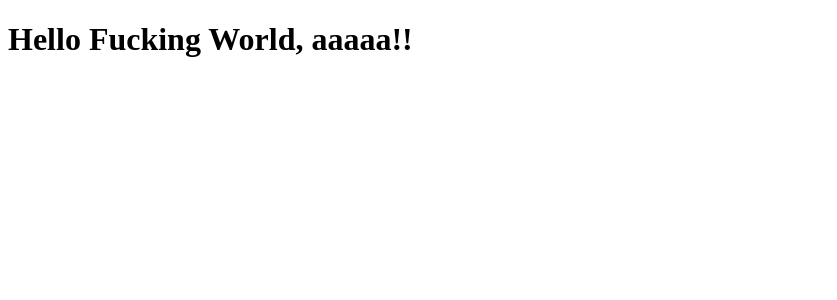
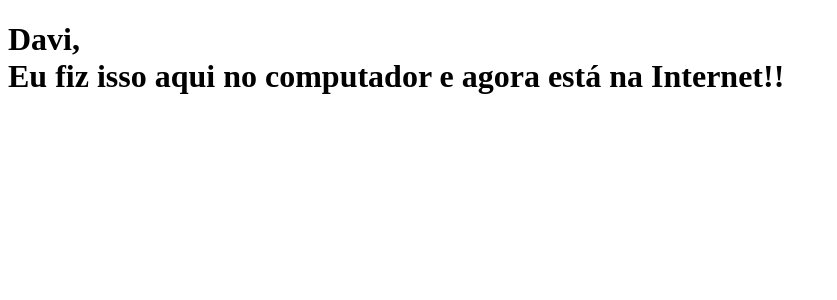
Before and after one commit to davidwfranco/clone-tabnews, a Next.js app: page / in a window 1280 px wide. Shown: the top 300 px of the page, without its empty margins (0-837 px from the left). Built offline with nearby package versions, Linux system fonts and the light colour scheme.

Commit message:
Adicionando ultimos arquivos e Ajustando index

```diff
--- a/pages/index.js
+++ b/pages/index.js
@@ -1,5 +1,5 @@
 function Home() {
-    return <h1> Hello Fucking World, aaaaa!! </h1>
+    return <h1> Davi, <br></br> Eu fiz isso aqui no computador e agora está na Internet!! </h1>
 }
 
 export default Home;
```
Also changed, not shown: 2 other files (tests, documents, lock files or other folders).
